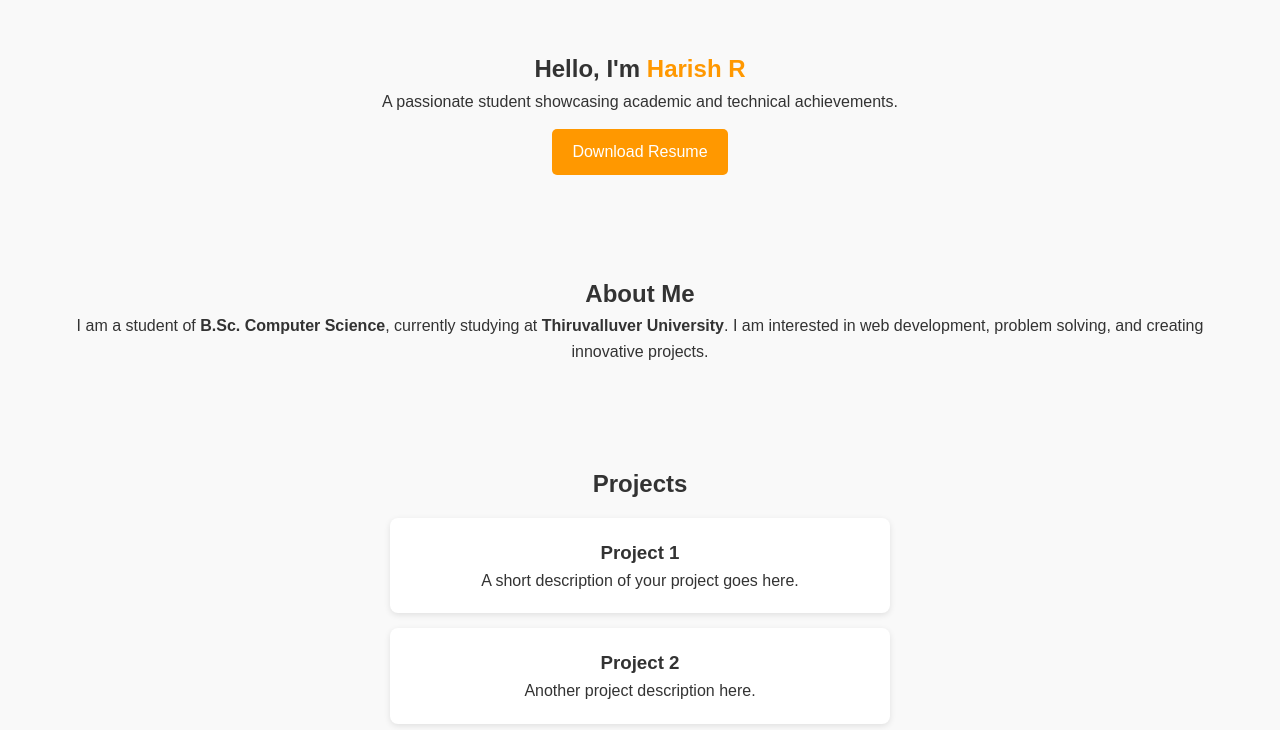
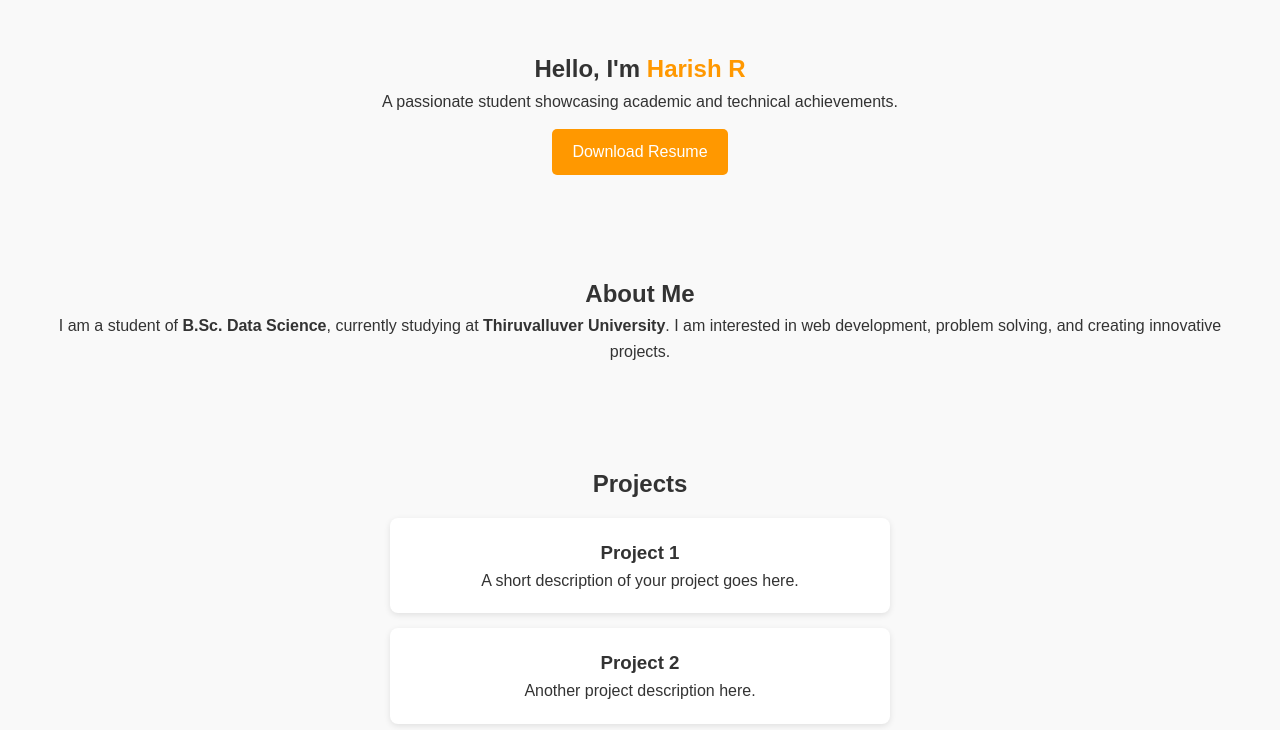
Before and after one commit to harishhari10152006-rgb/TNDSC-FWD-DigitalPortfolio, a plain HTML site: page index.html in a window 1280 px wide. Shown: the part 70-800 px from the top of the page. Drawn offline with Linux system fonts and the light colour scheme.

Commit message:
Update index.html

```diff
--- a/index.html
+++ b/index.html
@@ -52,7 +52,7 @@
   <!-- About -->
   <section id="about" class="section">
     <h2>About Me</h2>
-    <p>I am a student of <b>B.Sc. Computer Science</b>, currently studying at
+    <p>I am a student of <b>B.Sc. Data Science</b>, currently studying at
       <b>Thiruvalluver University</b>.
       I am interested in web development, problem solving, and creating innovative projects.</p>
   </section>
```
